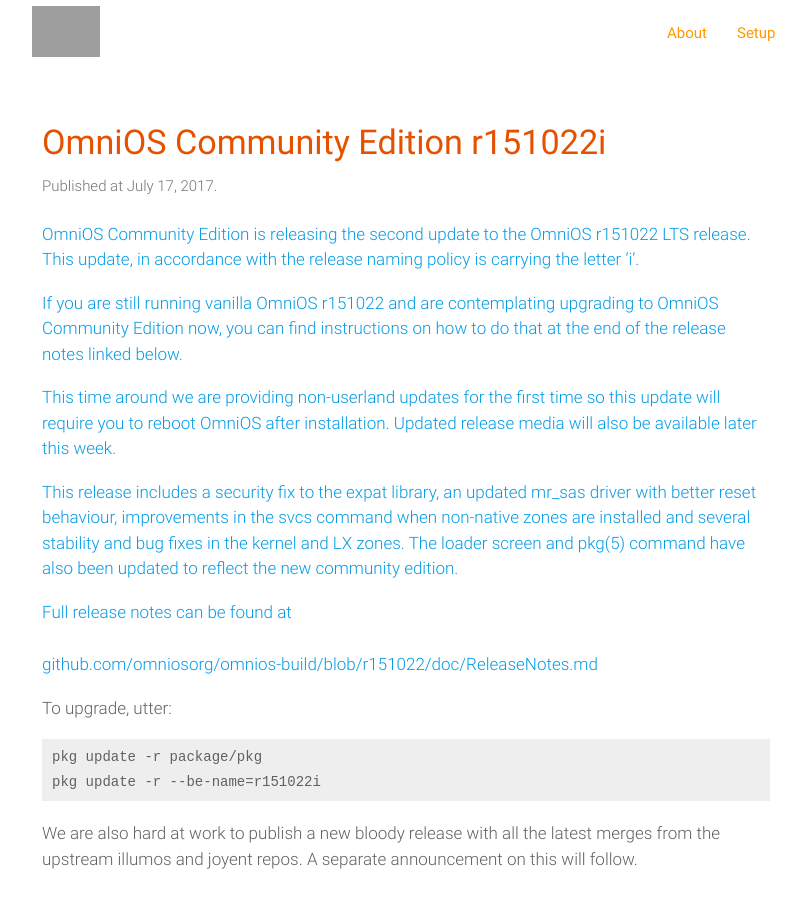
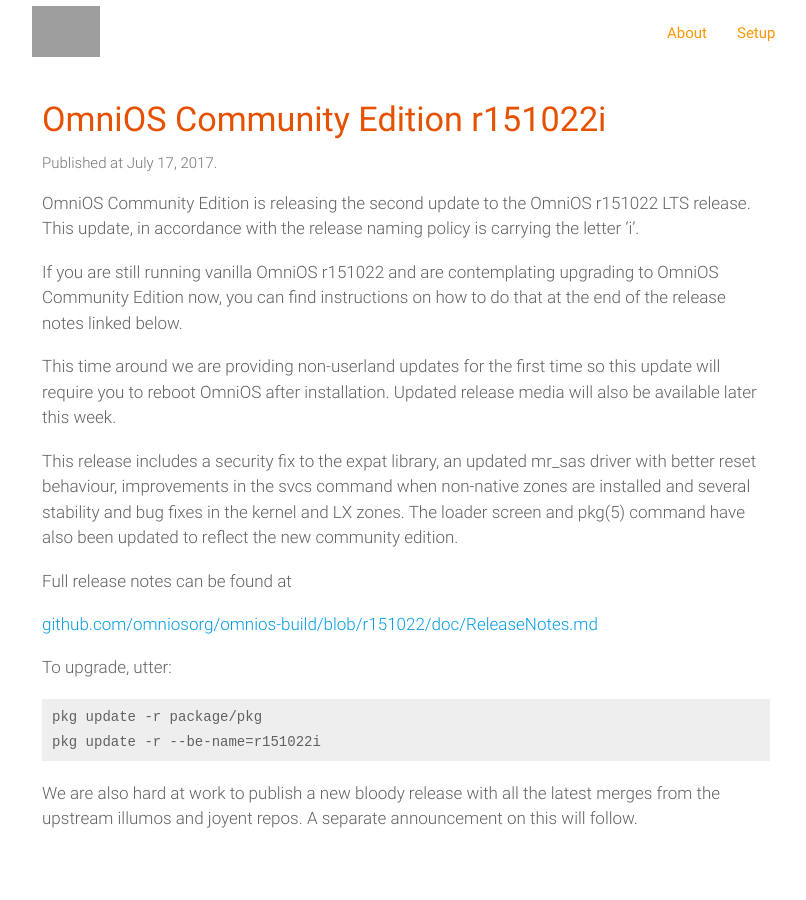
Before and after one commit to omniosorg/omniosorg.github.io, a Jekyll site: the page built from index.html, in a window 1280 px wide and 900 px high. Shown: the whole window, without its empty margins (234-1040 px from the left). Built offline with Jekyll 4.4.1, drawn with Linux system fonts in a browser that asks for light colours; the list of posts is cut into pages by our own code; grey boxes are pictures that could not be loaded.

Commit message:
fix homepage

```diff
--- a/index.html
+++ b/index.html
@@ -4,24 +4,32 @@
 <div class="container">
     <div class="group-article">
         {% for post in paginator.posts %}
-        <div class="row no-margin">
+        <div class="row">
+        {% if post == site.posts.first %}
+                <div class="col s12">
+                    <div class="list-article">
+                        <h4 class="orange-text text-darken-4">{{ post.title }}</h4>
+                        <p class="grey-text text-darken-1 light">Published at {{ post.date | date: "%B %-d, %Y" }}.</p>
+                        <article class="grey-text text-darken-2 post-content on-index light">
+                            {{ post.content }}
+                        </article>
+                        <br/>
+                    </div>
+                </div>
+        {% else %}
             <a class="waves-effect" href="{{ post.url | prepend: site.baseurl }}">
                 <div class="col s12">
                     <div class="list-article">
                         <h4 class="orange-text text-darken-4">{{ post.title }}</h4>
                         <p class="grey-text text-darken-1 light">Published at {{ post.date | date: "%B %-d, %Y" }}.</p>
                         <article class="grey-text text-darken-2 post-content on-index light">
-                            {% if post == site.posts.first %}
-                                {{ post.content }}
-                            {% else %}
-                                {{ post.excerpt | strip_html }}.
-                            {% endif %}
+                            {{ post.excerpt | strip_html }}.
                         </article>
                         <br/>
                     </div>
-                    <div class="divider dashed"></div>
                 </div>
             </a>
+        {% endif %}
         </div>
         {% endfor %}
 
```
